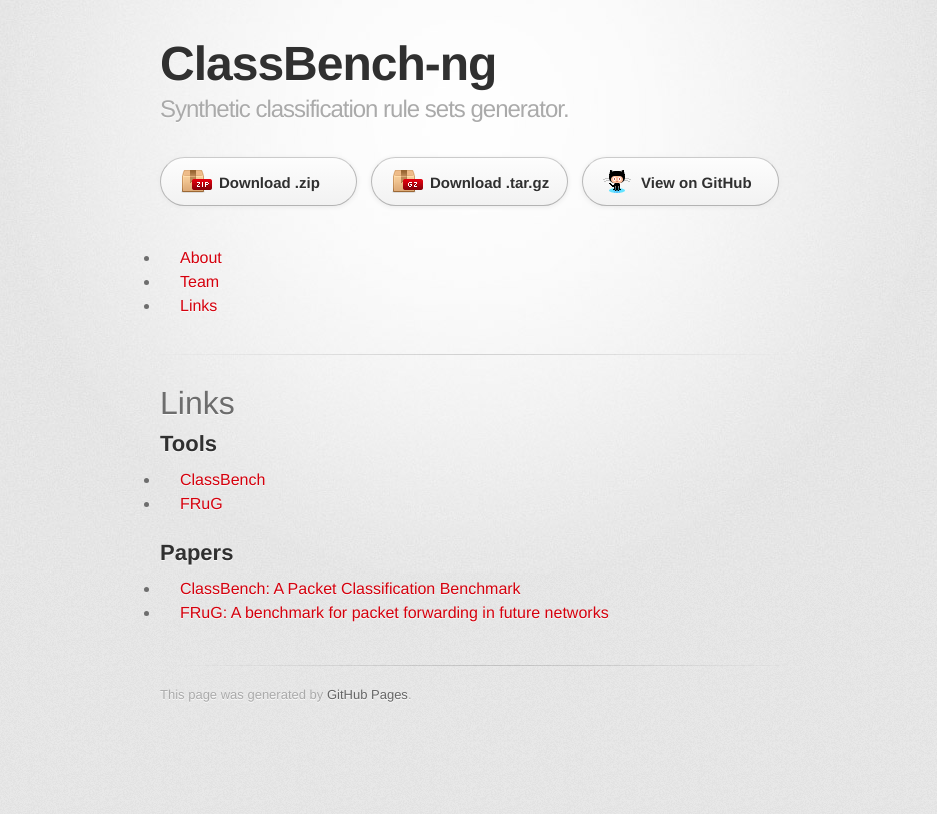
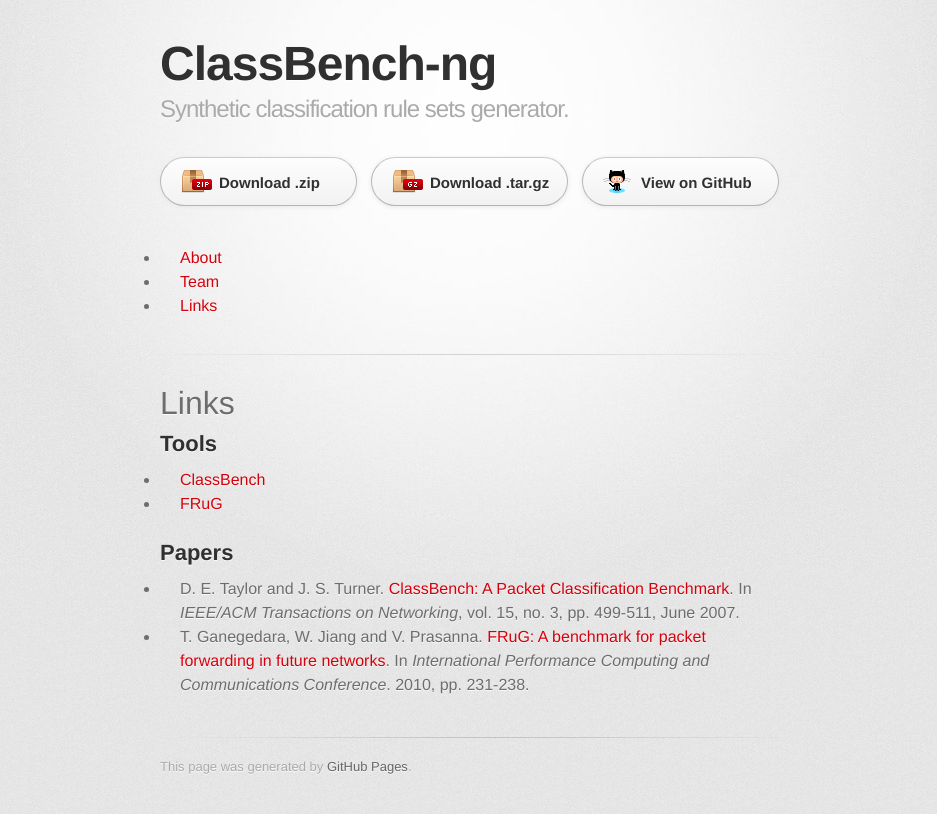
Before and after one commit to classbench-ng/classbench-ng.github.io, a Jekyll site: the page built from links.md, in a window 1280 px wide. Shown: the top 814 px of the page, without its empty margins (170-1107 px from the left). Built offline with Jekyll 4.4.1, drawn with Linux system fonts in a browser that asks for light colours; some web fonts are replaced; our own code applies the rules of GitHub Pages for plain Markdown files.

Commit message:
Update links.md

```diff
--- a/links.md
+++ b/links.md
@@ -11,5 +11,5 @@
 
 ## Papers
 
-- [ClassBench: A Packet Classification Benchmark](http://ieeexplore.ieee.org/document/4237157/)
-- [FRuG: A benchmark for packet forwarding in future networks](http://ieeexplore.ieee.org/document/5682304/)
+- D. E. Taylor and J. S. Turner. [ClassBench: A Packet Classification Benchmark](http://ieeexplore.ieee.org/document/4237157/). In *IEEE/ACM Transactions on Networking*, vol. 15, no. 3, pp. 499-511, June 2007.
+- T. Ganegedara, W. Jiang and V. Prasanna. [FRuG: A benchmark for packet forwarding in future networks](http://ieeexplore.ieee.org/document/5682304/). In *International Performance Computing and Communications Conference*. 2010, pp. 231-238.
```
